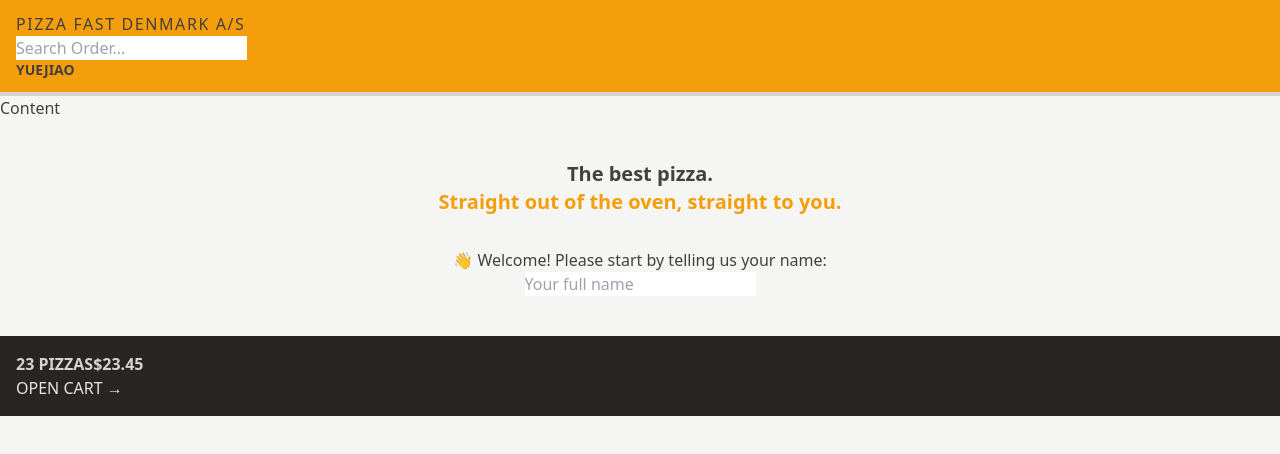
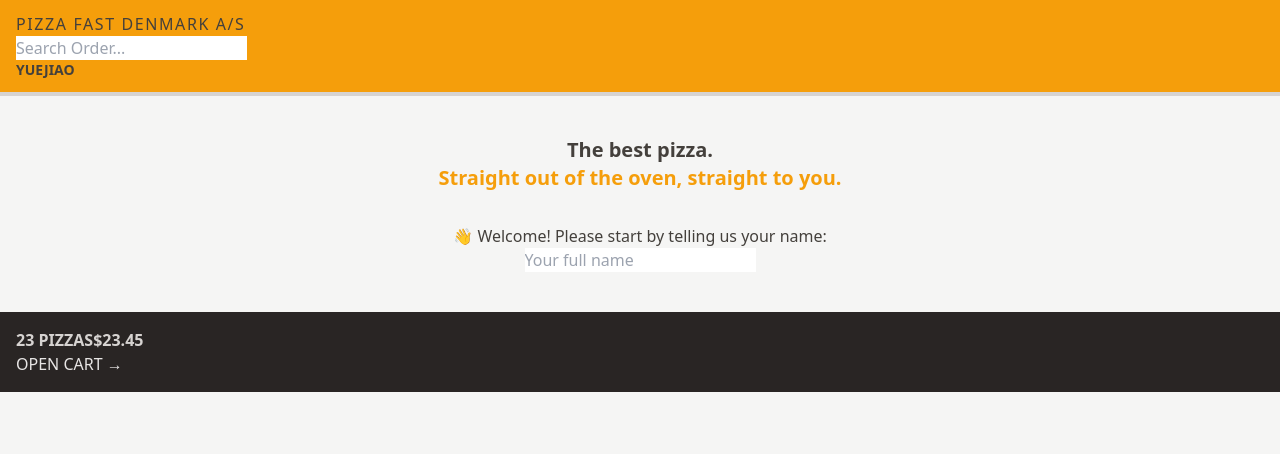
Before and after one commit to YuejiaoShi/pizza-fast-shop, a React (Vite) app: page / in a window 1280 px wide. Shown: the top 454 px of the page. Built offline with nearby package versions, Linux system fonts and the light colour scheme.

Commit message:
remove unnecessary content

```diff
--- a/src/UI/AppLayout.tsx
+++ b/src/UI/AppLayout.tsx
@@ -14,7 +14,6 @@
         {isLoading && <Loader/>}
       <Header />
       <main>
-        <h1>Content</h1>
         <Outlet />
       </main>
       <CartOverview />
```
